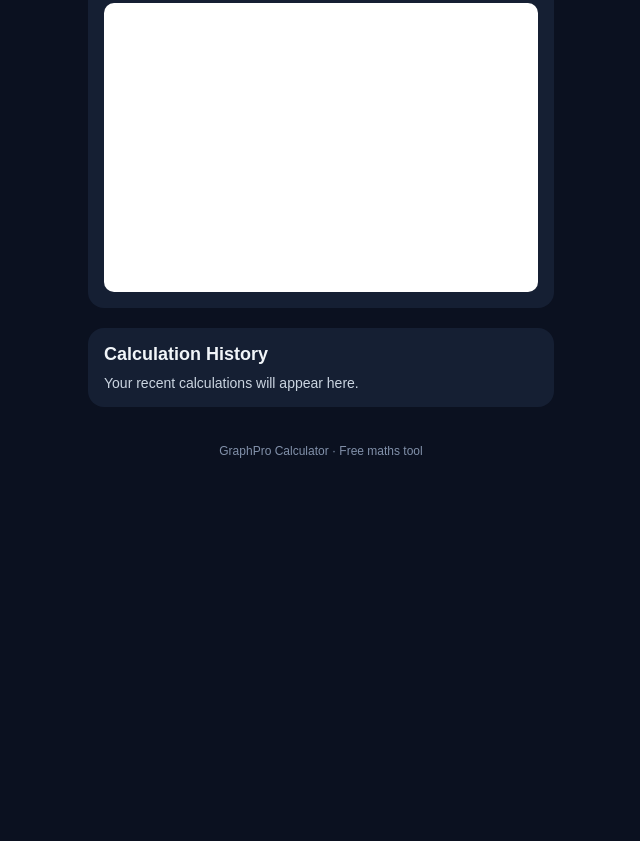
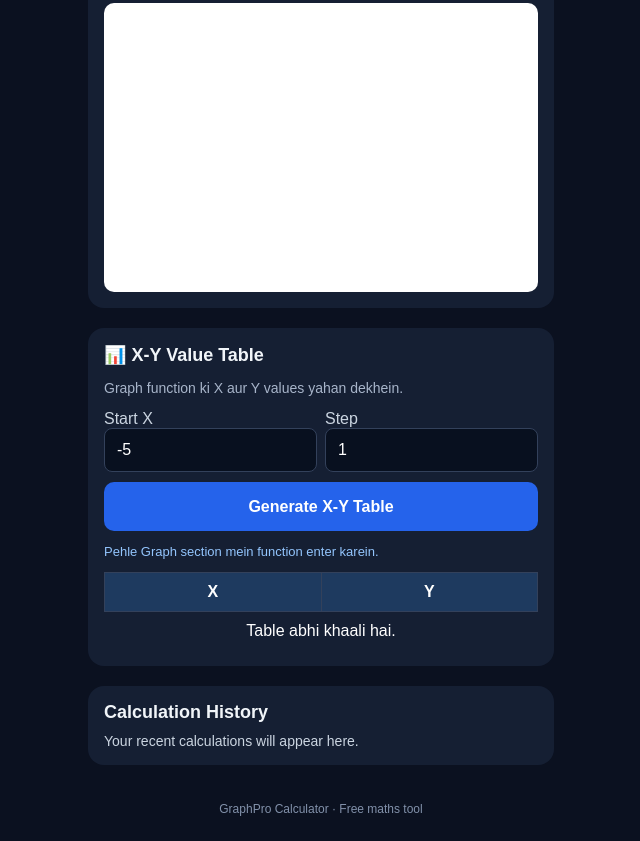
Before and after one commit to am1222948-png/GraphPro, a plain HTML site: page index.html in a window 1280 px wide. Shown: the part 1230-2071 px from the top of the page, without its empty margins (319-959 px from the left). Before the commit the page ends 1713 px from the top, so only its background shows below. Drawn offline with Linux system fonts and the light colour scheme.

Commit message:
Add X-Y Value Table section to index.html

```diff
--- a/index.html
+++ b/index.html
@@ -151,6 +151,53 @@ footer{text-align:center;color:#8291aa;padding:25px;font-size:12px}
       width="600" height="400"
       style="display:block;width:100%;height:auto">
     </canvas>
+  </div>
+</section>
+
+<section class="extra" id="xyTableSection">
+  <h2>📊 X-Y Value Table</h2>
+  <p style="color:#a8b5ca;font-size:14px">
+    Graph function ki X aur Y values yahan dekhein.
+  </p>
+
+  <div style="display:grid;grid-template-columns:1fr 1fr;gap:8px">
+    <div>
+      <label for="tableStartX" style="color:#cbd5e1">Start X</label>
+      <input id="tableStartX" type="number" value="-5"
+        style="width:100%;padding:12px;box-sizing:border-box;
+        border-radius:8px;border:1px solid #33415b;
+        background:#08101f;color:white;font-size:16px">
+    </div>
+    <div>
+      <label for="tableStepX" style="color:#cbd5e1">Step</label>
+      <input id="tableStepX" type="number" value="1" step="any"
+        style="width:100%;padding:12px;box-sizing:border-box;
+        border-radius:8px;border:1px solid #33415b;
+        background:#08101f;color:white;font-size:16px">
+    </div>
+  </div>
+
+  <button type="button" onclick="generateXYTable()"
+    style="width:100%;margin-top:10px;background:#2563eb;color:white">
+    Generate X-Y Table
+  </button>
+
+  <p id="xyTableStatus" style="color:#93c5fd;font-size:13px">
+    Pehle Graph section mein function enter karein.
+  </p>
+
+  <div style="overflow-x:auto">
+    <table style="width:100%;border-collapse:collapse;color:white;text-align:center">
+      <thead>
+        <tr style="background:#1e3a5f">
+          <th style="padding:10px;border:1px solid #33415b">X</th>
+          <th style="padding:10px;border:1px solid #33415b">Y</th>
+        </tr>
+      </thead>
+      <tbody id="xyTableBody">
+        <tr><td colspan="2" style="padding:10px">Table abhi khaali hai.</td></tr>
+      </tbody>
+    </table>
   </div>
 </section>
 <section class="extra">
```
